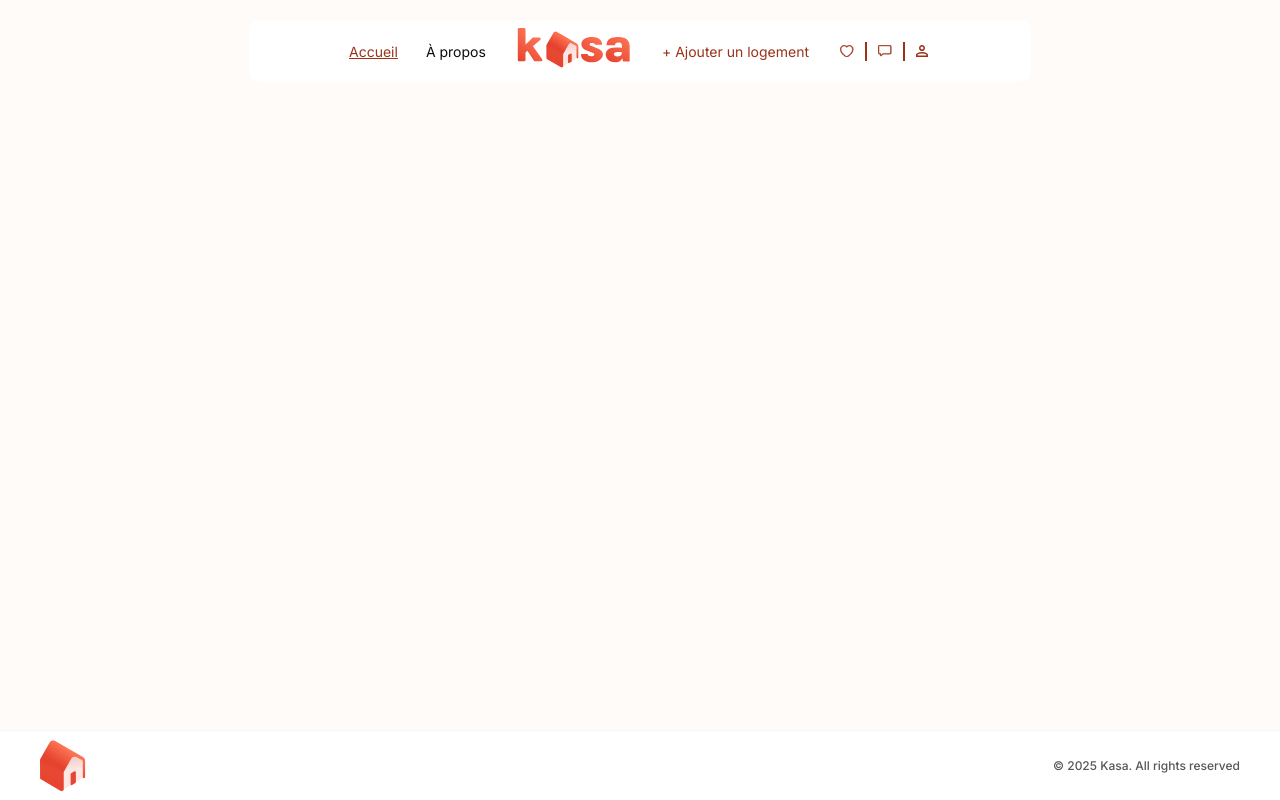
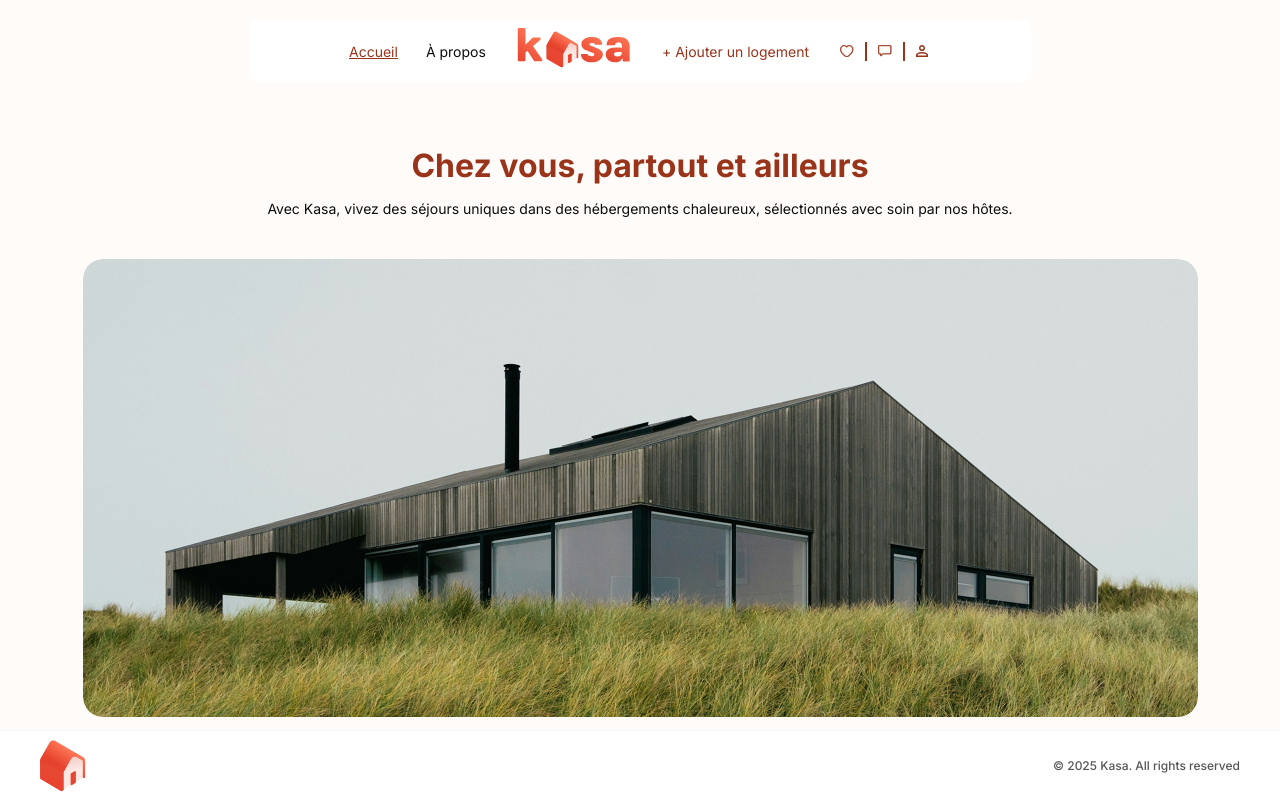
Before and after one commit to AlexCh79/Kasa, a Next.js app in the folder front-end/: page / in a window 1280 px wide. Built offline with nearby package versions, Linux system fonts and the light colour scheme.

Commit message:
Rédaction de l'accroche de la page d'accueil

```diff
--- a/front-end/app/page.tsx
+++ b/front-end/app/page.tsx
@@ -1,4 +1,5 @@
 import { Metadata } from "next";
+import { Hero } from "@/components/Sections/Hero/Hero";
 
 export const metadata: Metadata = {
   title: "Page d'accueil",
@@ -6,5 +7,9 @@ export const metadata: Metadata = {
 };
 
 export default async function Home() {
-  return <div></div>;
+  return (
+    <>
+      <Hero />
+    </>
+  );
 }
--- /dev/null
+++ b/front-end/components/Sections/Hero/Hero.module.scss
@@ -0,0 +1,52 @@
+@use "@/styles/variables" as *;
+@use "@/styles/mixins" as *;
+
+.hero {
+  width: 100%;
+  display: flex;
+  flex-direction: column;
+  justify-content: center;
+  align-items: center;
+  padding: 0 8px;
+  gap: 40px;
+  margin-top: 40px;
+}
+
+.titleZone {
+  display: flex;
+  flex-direction: column;
+  align-items: center;
+  text-align: center;
+  gap: 8px;
+}
+
+.heroTitle {
+  @include font-h1;
+  color: $main-red;
+}
+
+.heroSubtitle {
+  @include main-text;
+}
+
+.pictureZone {
+  position: relative;
+  background-color: $white;
+  border: none;
+  border-radius: 20px;
+  width: 100%;
+  height: 458px;
+  overflow: hidden;
+  @include desktop {
+    width: 1115px;
+  }
+}
+
+.heroPicture {
+  border-radius: 20px;
+  object-fit: cover;
+  object-position: center;
+  @include desktop {
+    object-position: center bottom;
+  }
+}
--- /dev/null
+++ b/front-end/components/Sections/Hero/Hero.tsx
@@ -0,0 +1,26 @@
+import styles from "./Hero.module.scss";
+import Image from "next/image";
+
+export const Hero = () => {
+  return (
+    <section aria-label="Slogan" className={styles.hero}>
+      <div className={styles.titleZone}>
+        <h1 className={styles.heroTitle}>Chez vous, partout et ailleurs</h1>
+        <p className={styles.heroSubtitle}>
+          Avec Kasa, vivez des séjours uniques dans des hébergements chaleureux, sélectionnés avec
+          soin par nos hôtes.
+        </p>
+      </div>
+      <div className={styles.pictureZone}>
+        <Image
+          src="/images/homepage.jpg"
+          sizes="(min-width: 1024px) 1115px, 100vw"
+          preload
+          fill
+          alt=""
+          className={styles.heroPicture}
+        />
+      </div>
+    </section>
+  );
+};
```
Also changed, not shown: front-end/public/images/homepage.jpg (added).
